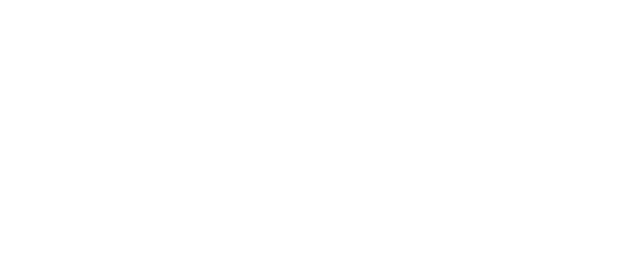
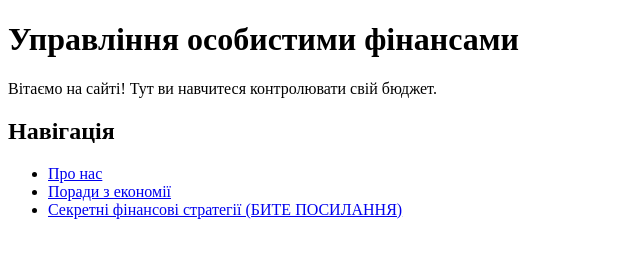
Before and after one commit to artemkharkivets-ship-it/seo-audit-finance, a plain HTML site: page index.html in a window 1280 px wide. Shown: the whole page, without its empty margins (0-640 px from the left). Drawn offline with Linux system fonts and the light colour scheme.

Commit message:
Update index.html

```diff
--- a/index.html
+++ b/index.html
@@ -1,5 +1,19 @@
+<!DOCTYPE html>
+<html lang="uk">
 <head>
     <meta charset="UTF-8">
     <title>Облік особистих фінансів | Контроль бюджету онлайн</title>
     <meta name="description" content="Навчіться ефективно управляти особистими фінансами та контролювати витрати. Прості інструменти для планування бюджету на кожен день. Почніть заощаджувати вже сьогодні!">
 </head>
+<body>
+    <h1>Управління особистими фінансами</h1>
+    <p>Вітаємо на сайті! Тут ви навчитеся контролювати свій бюджет.</p>
+
+    <h2>Навігація</h2>
+    <ul>
+        <li><a href="about.html">Про нас</a></li>
+        <li><a href="budget-tips.html">Поради з економії</a></li>
+        <li><a href="fake-page-404.html">Секретні фінансові стратегії (БИТЕ ПОСИЛАННЯ)</a></li>
+    </ul>
+</body>
+</html>
```
